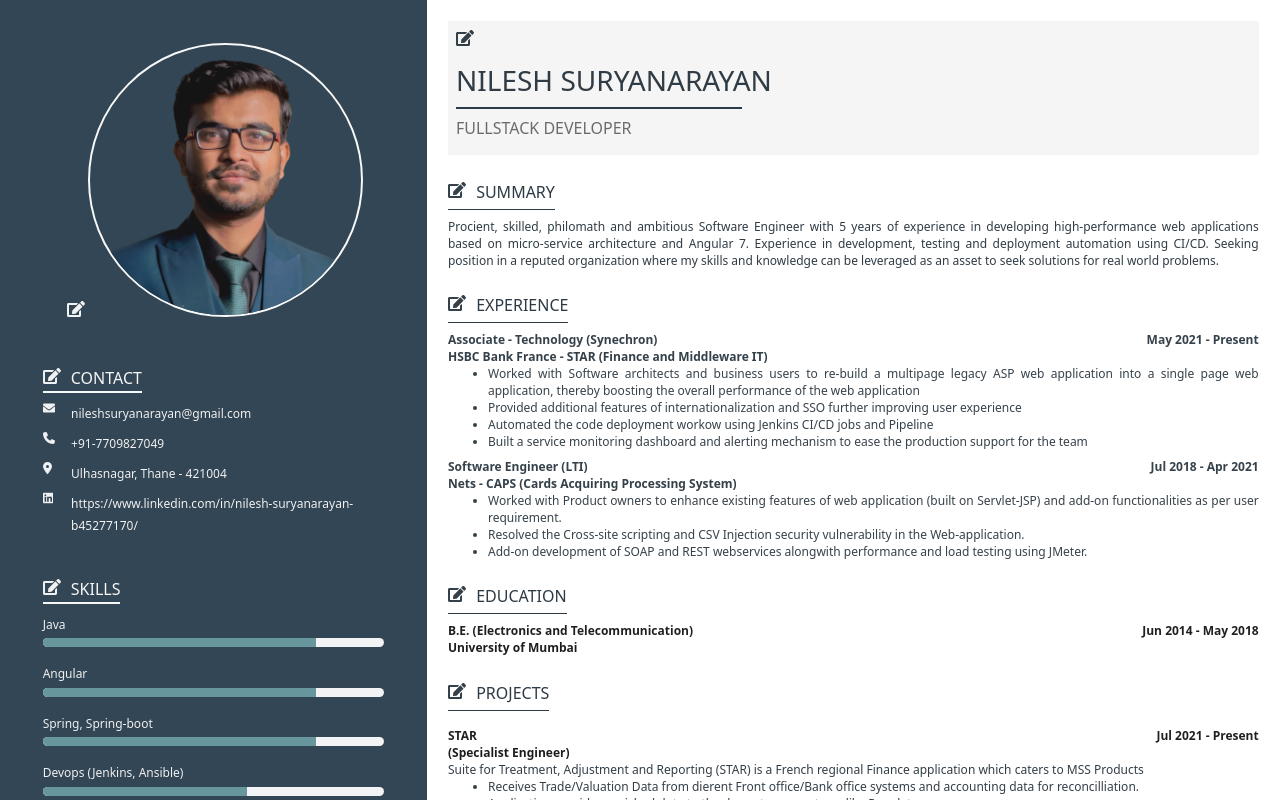
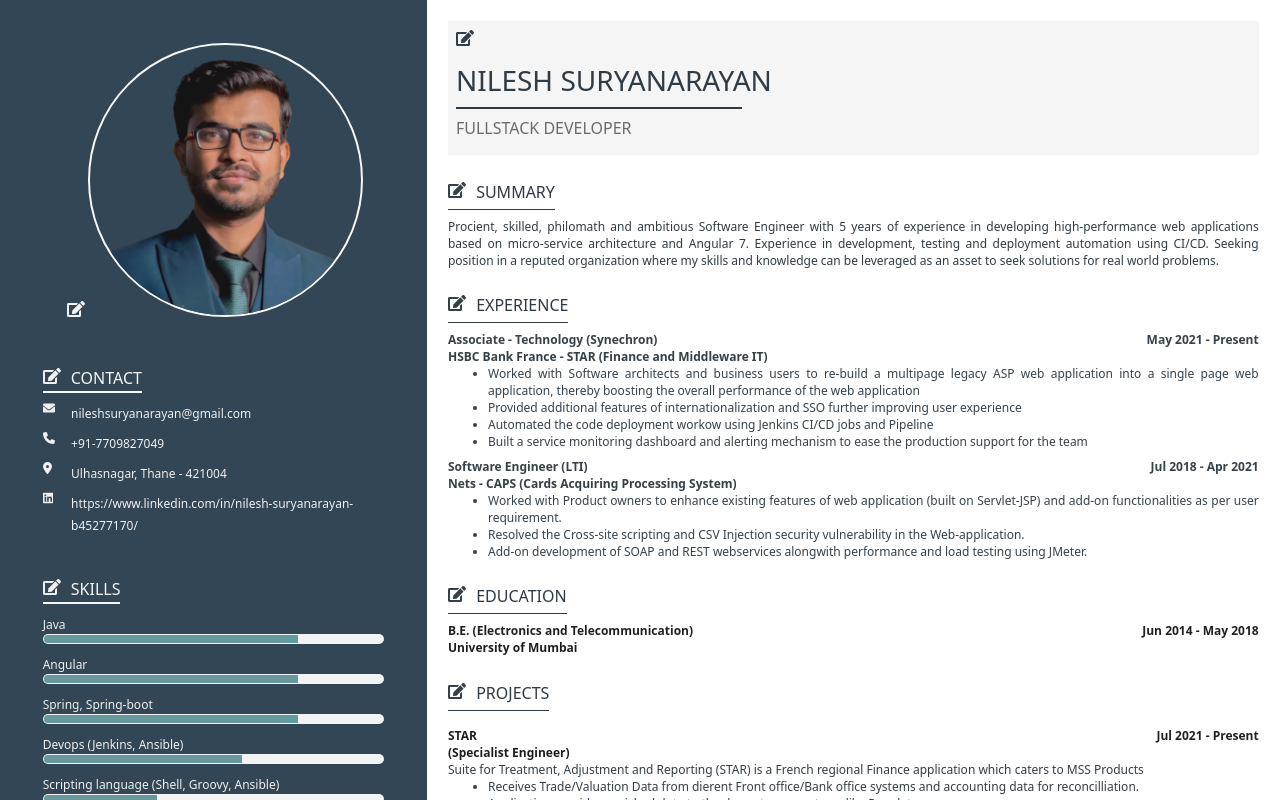
Before and after one commit to nileshsuryanarayan/portfolio, an Angular app: page /template-1 in a window 1280 px wide. Shown: the top 800 px of the page. Built offline with nearby package versions, Linux system fonts and the light colour scheme.

Commit message:
Skills section visible in PDF exported

```diff
--- a/src/app/resume-components/projects/projects.component.scss
+++ b/src/app/resume-components/projects/projects.component.scss
@@ -1,5 +1,6 @@
 .project {
     margin: 16px 0;
+    page-break-after: auto;
 }
 
 .hov:hover {
--- a/src/app/resume-components/skills/skills.component.html
+++ b/src/app/resume-components/skills/skills.component.html
@@ -29,7 +29,10 @@
             </div>
         </div>
         <div class=" f-24">
-            <meter *ngIf="!isEditMode" min="0" max="100" low="25" high="75" value="{{ skill.value }}" optimum="90"></meter>
+            <!-- <meter *ngIf="!isEditMode" min="0" max="100" low="25" high="75" value="{{ skill.value }}" optimum="90"></meter> -->
+            <div class="grid meter-border">
+                <div [class]="meterValues[i]"></div>
+            </div>
             <input *ngIf="isEditMode" type="number" min="1" max="10" value="{{ skills[i].score }}" [(ngModel)]="skills[i].score" class="input-field" placeholder="Skill score">
         </div>
     </div>
--- a/src/app/resume-components/skills/skills.component.scss
+++ b/src/app/resume-components/skills/skills.component.scss
@@ -43,6 +43,19 @@ meter {
   width: 50%;
 }
 
+.meter {
+  height: 8px;
+  background-color: #66979C;
+  border-bottom-left-radius: 20px;
+    border-top-left-radius: 20px;
+}
+
+.meter-border {
+  border-radius: 20px;
+  background-color: #fff;
+  padding: 1px;
+}
+
 /*********** Responsive styles for portrait mode phone ***********/
 @media screen and (min-width: 320px) and (max-width: 481px) {
 
--- a/src/app/resume-components/skills/skills.component.ts
+++ b/src/app/resume-components/skills/skills.component.ts
@@ -17,6 +17,9 @@ export class SkillsComponent implements OnInit {
     skills: Skill[] = [];
 
     isEditMode = false;
+
+    meterClass: string = 'meter ';
+    meterValues: string[] = [];
 
     constructor(
         public service: ResumeComponentService
@@ -44,6 +47,8 @@ export class SkillsComponent implements OnInit {
         this.skills.push(skill5);
         this.skills.push(skill6);
         this.skills.push(skill7);
+
+        this.updateSkillClasses();
     }
 
     editClicked() {
@@ -53,6 +58,7 @@ export class SkillsComponent implements OnInit {
     saveChanges() {
         this.skills.forEach(skill => {
             skill.value = skill.score * 10;
+            this.updateSkillClasses();
         });
         this.isEditMode = false;
     }
@@ -66,4 +72,16 @@ export class SkillsComponent implements OnInit {
         this.skills.splice(index, 1);
     }
 
+    updateSkillClasses() {
+        for(let i=0; i < this.skills.length; i++) {
+            let gridCol = this.calculateGridCol(this.skills[i].score);
+            this.meterValues[i] = this.meterClass + 'grid-' + gridCol;
+        }
+    }
+
+    calculateGridCol(score: number): number {
+        let num: number = (score * 12) / 10;
+        return Math.floor(num);
+    }
+
 }
--- a/src/app/template/template.component.ts
+++ b/src/app/template/template.component.ts
@@ -63,6 +63,7 @@ export class TemplateComponent implements OnInit {
         this.isPreview = false;
         this.brief = true;
         this.editOrPrintClass = this.defaultEditModeClass;
+        this.normalClass = 'grid template-wrapper';
     }
 
     edit() {
--- a/src/app/template/template.preview.scss
+++ b/src/app/template/template.preview.scss
@@ -3,7 +3,7 @@
     // height: 842px;
 
     width: 795px;
-    height: 1042px;
+    // height: 1042px;
 
     margin-left: auto;
     margin-right: auto;
```
